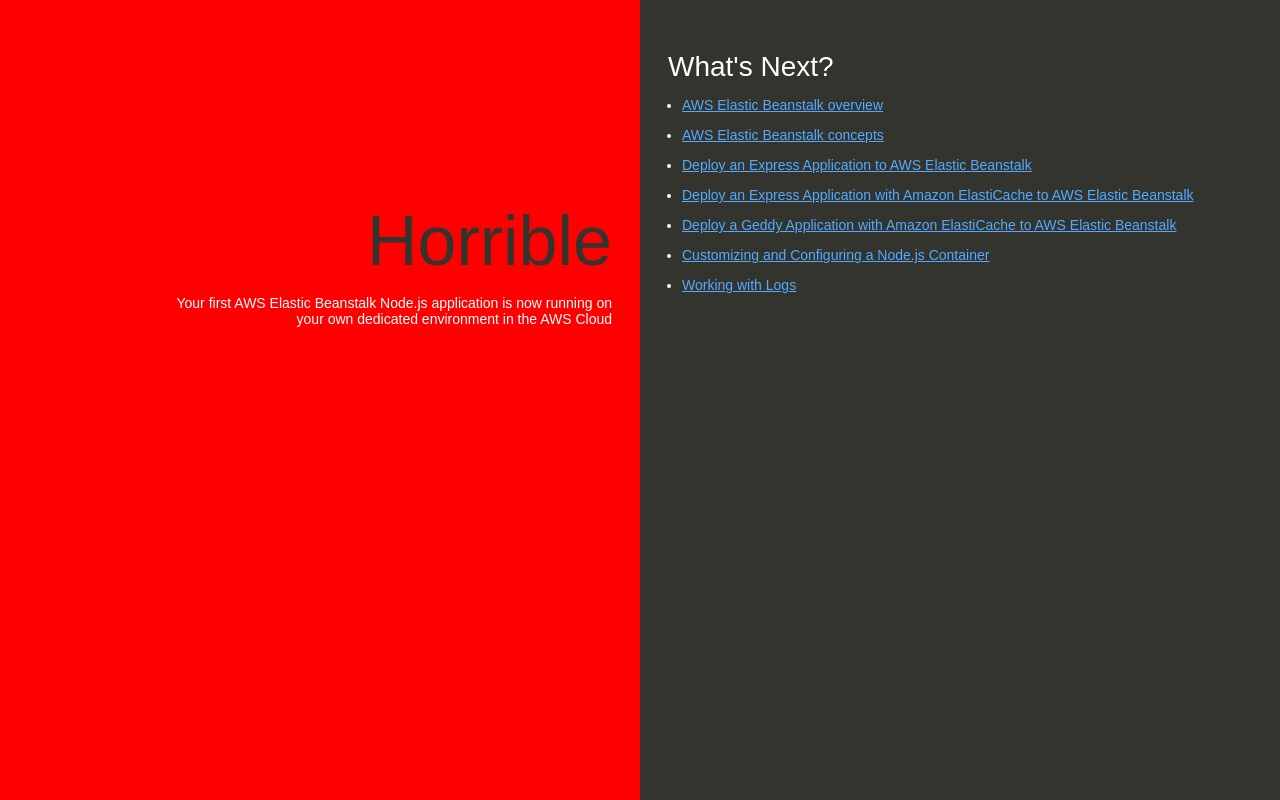
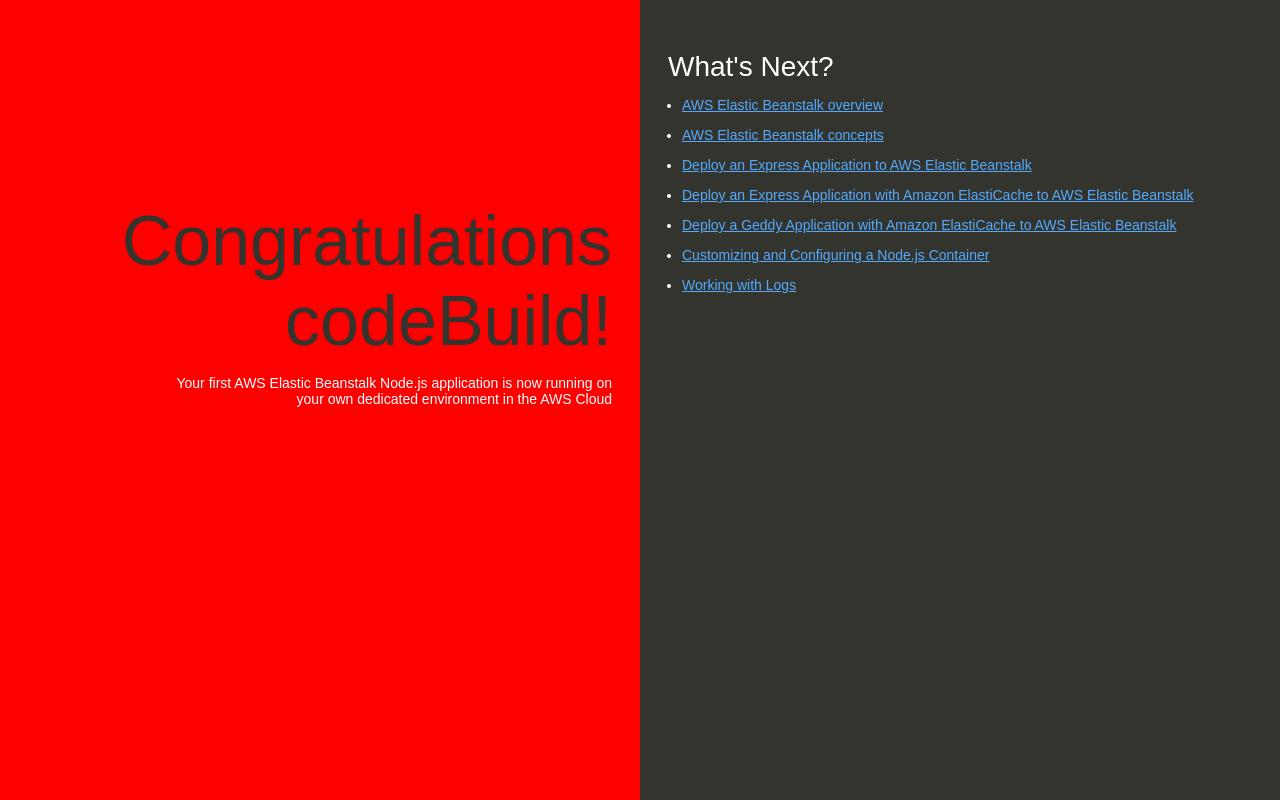
Before and after one commit to sujeet1010/my-nodejs-app, a website: page index.html in a window 1280 px wide. Drawn offline with Linux system fonts and the light colour scheme.

Commit message:
Update index.html

```diff
--- a/index.html
+++ b/index.html
@@ -74,7 +74,7 @@
   </head>
   <body>
     <div class="textColumn">
-      <h1>Horrible</h1>
+      <h1>Congratulations codeBuild!</h1>
       <p>Your first AWS Elastic Beanstalk Node.js application is now running on your own dedicated environment in the AWS Cloud</p>
     </div>
     <div class="linksColumn">
```
